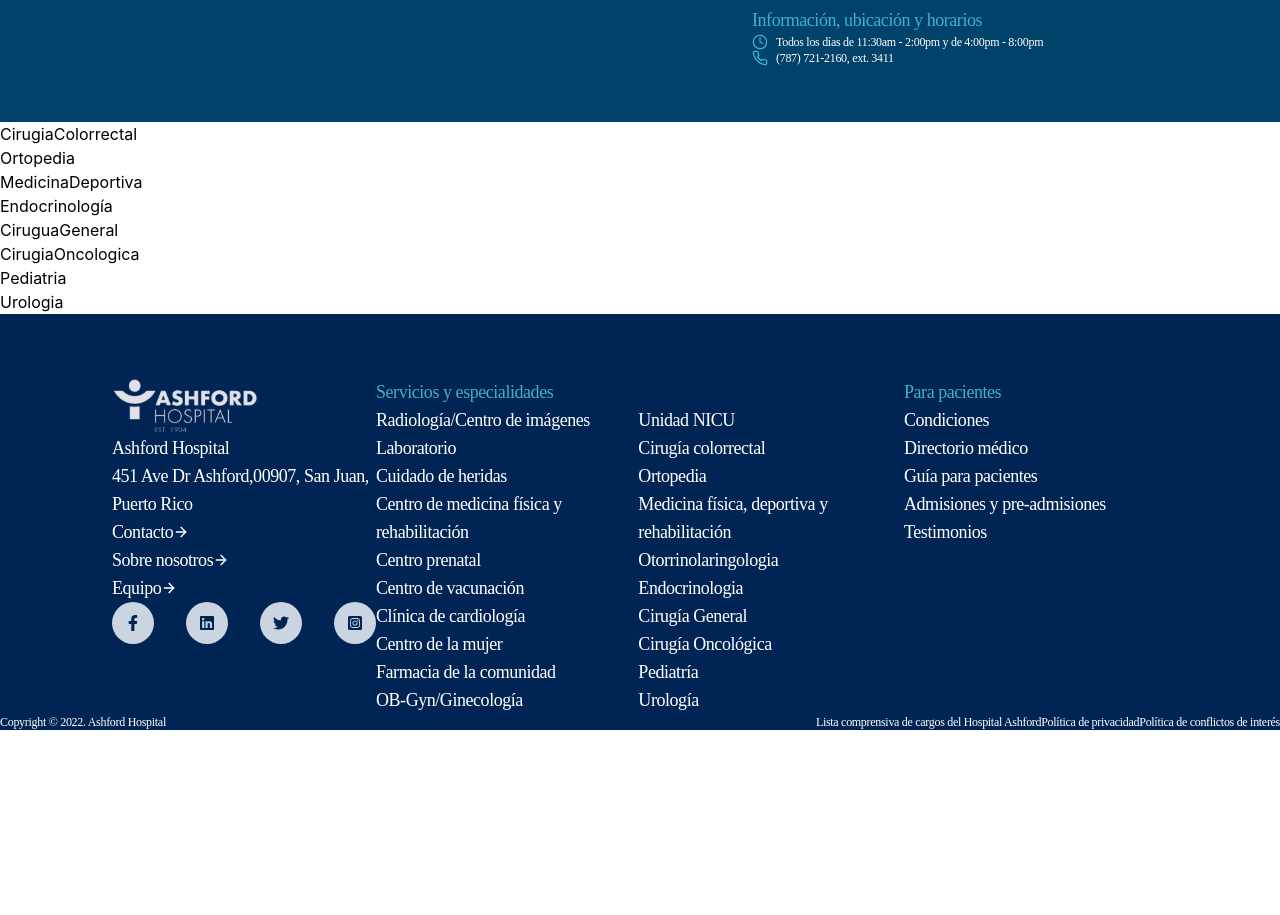
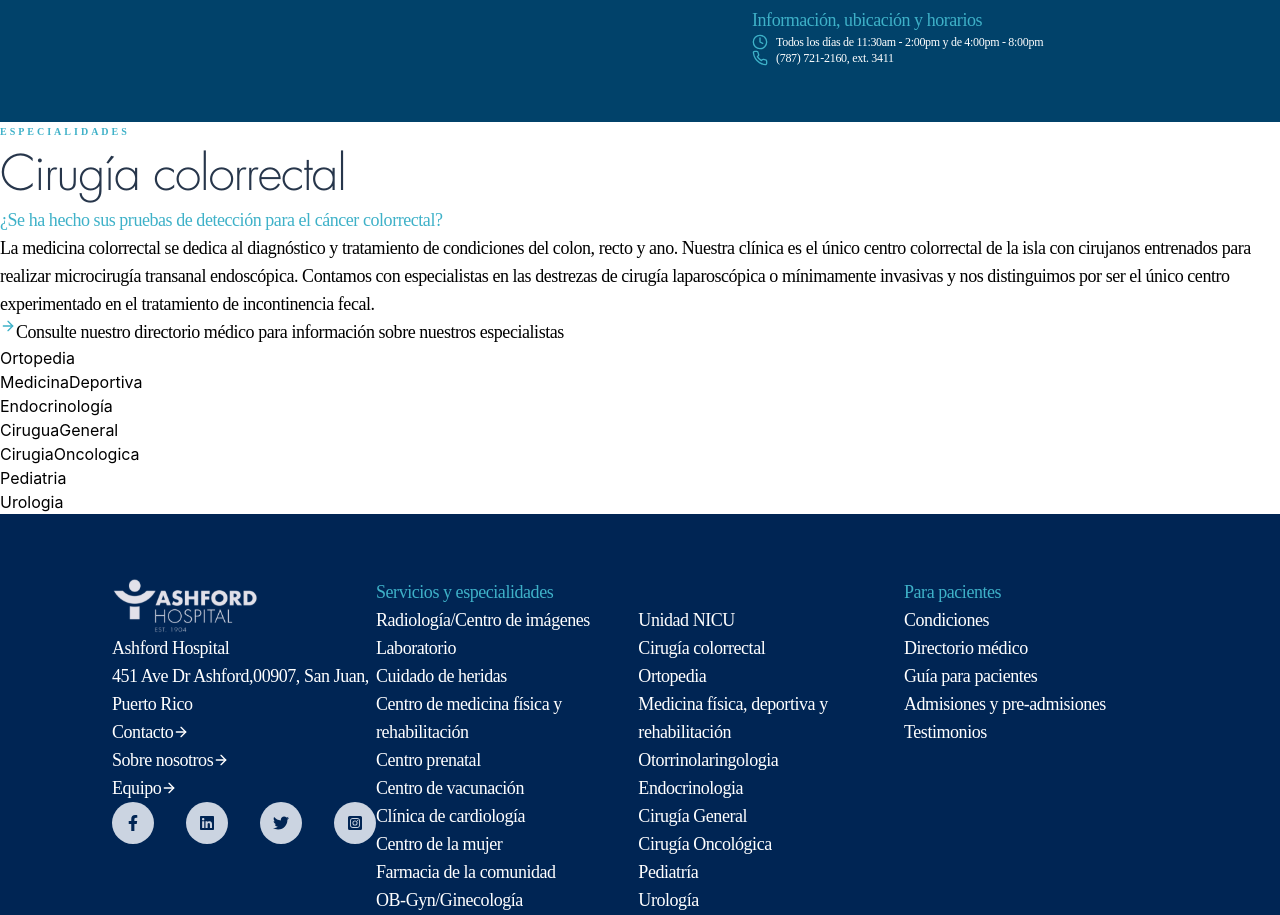
Before and after one commit to enmalidia/ashford-hospital-study-case, a Next.js app: page /especialidades in a window 1280 px wide. Shown: the part 1281-2196 px from the top of the page. Before the commit the page ends 2011 px from the top, so only its background shows below. Built offline with nearby package versions, Linux system fonts and the light colour scheme; a web font is replaced by a local one.

Commit message:
feat: :sparkles: Specialties page: coding the Cirugia colorrectal section

```diff
--- a/components/Especialidades/CirugiaColorrectal/index.js
+++ b/components/Especialidades/CirugiaColorrectal/index.js
@@ -1,8 +1,18 @@
 import React from 'react'
+import { FiArrowRight } from "react-icons/fi";
 
 const CirugiaColorrectal = () => {
   return (
-    <div>CirugiaColorrectal</div>
+    <div className='container mx-auto'>
+      <h5>especialidades</h5>
+      <h1 className='text-darkGray'>Cirugía colorrectal</h1>
+      <p className='text-primary'>¿Se ha hecho sus pruebas de detección para el cáncer colorrectal?</p>
+      <p>La medicina colorrectal se dedica al diagnóstico y tratamiento de condiciones del colon, recto y ano. Nuestra clínica es el único centro colorrectal de la isla con cirujanos entrenados para realizar microcirugía transanal endoscópica. Contamos con especialistas en las destrezas de cirugía laparoscópica o mínimamente invasivas y nos distinguimos por ser el único centro experimentado en el tratamiento de incontinencia fecal.</p>
+      <div className='flex'>
+        <FiArrowRight className='text-primary'/>
+        <p>Consulte nuestro directorio médico para información sobre nuestros especialistas</p>
+      </div>
+    </div>
   )
 }
 
```
